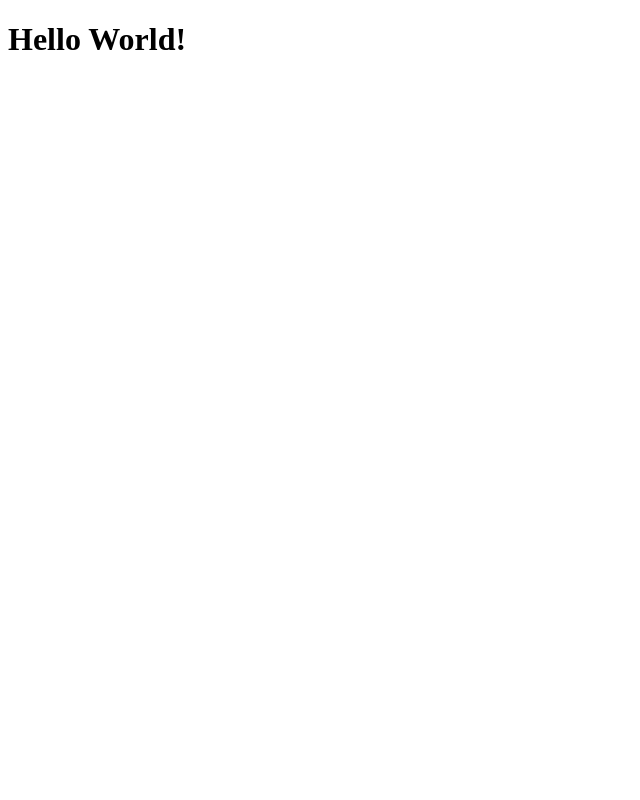
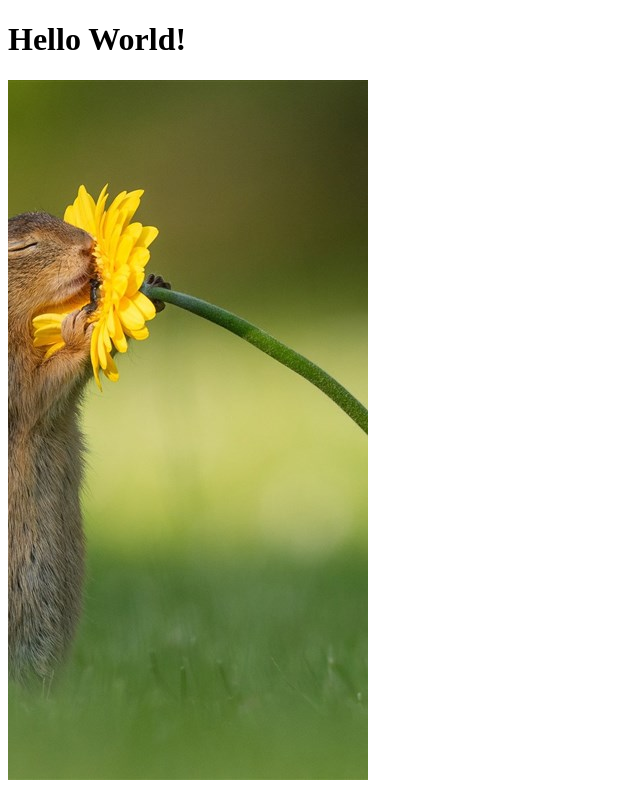
Before and after one commit to DaryaLykholit/html, a plain HTML site: page index.html in a window 1280 px wide. Shown: the whole page, without its empty margins (0-640 px from the left). Drawn offline with Linux system fonts and the light colour scheme.

Commit message:
Added image

```diff
--- a/index.html
+++ b/index.html
@@ -8,5 +8,6 @@
 </head>
 <body>
     <h1>Hello World! </h1>
+    <img src="img/rabbit.jpg" alt="Rabbit">
 </body>
 </html>
```
Also changed, not shown: img/rabbit.jpg (added).
